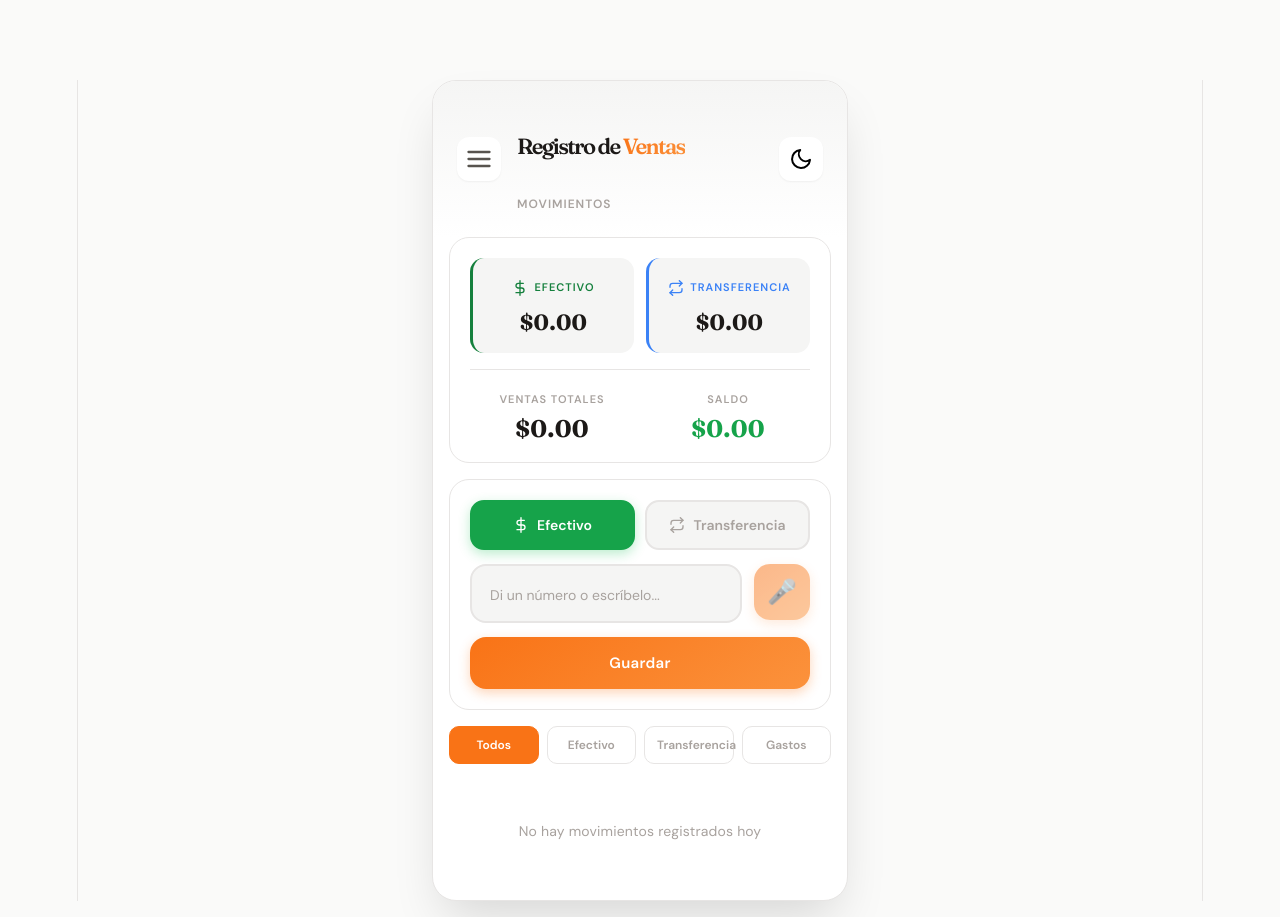
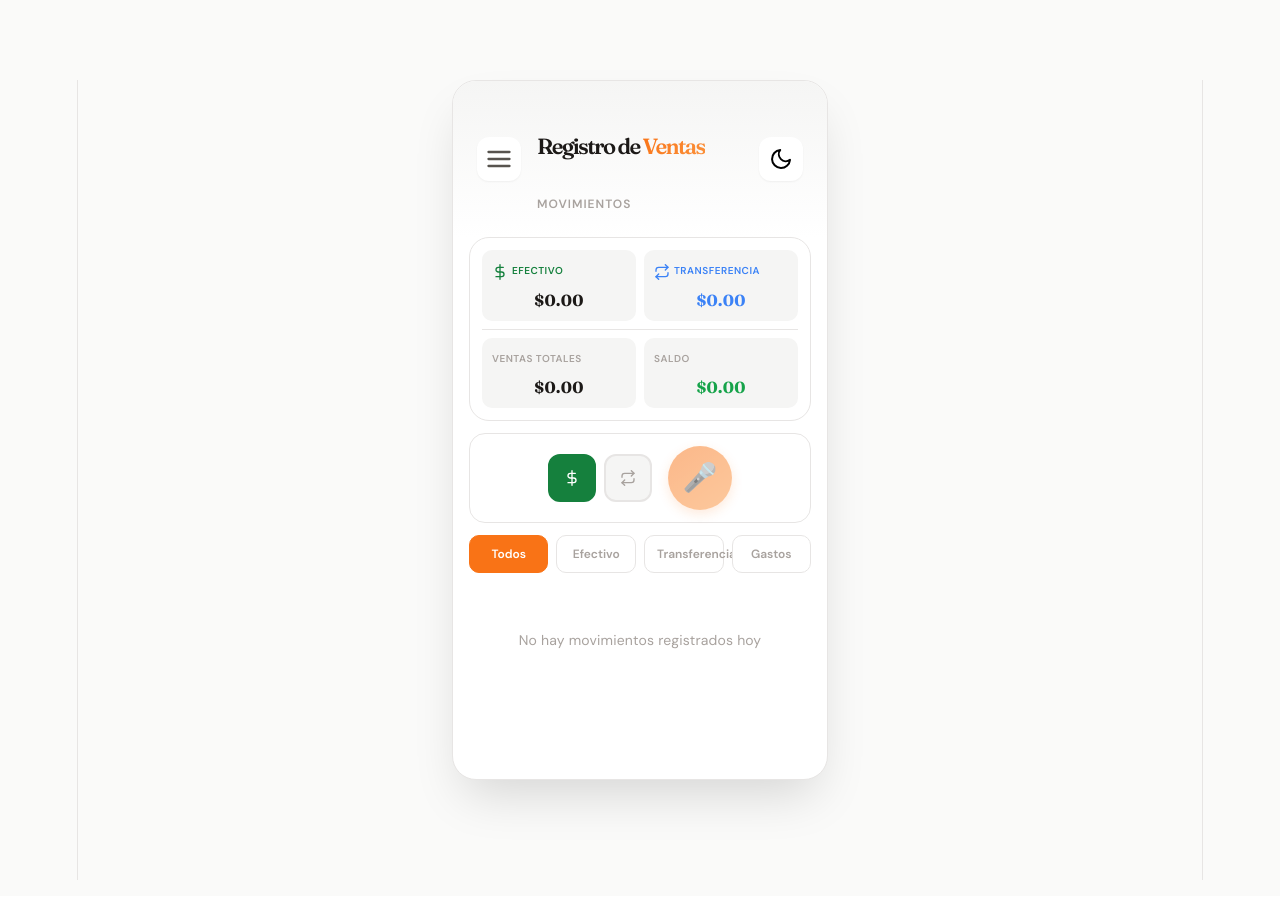
Before and after one commit to pdgramajo/voice-sales-tracker, a React (Vite) app: page / in a window 1280 px wide. After the commit the page ends 896 px from the top, so only its background shows below. Built offline with nearby package versions, Linux system fonts and the light colour scheme.

Commit message:
feat: separate agregar venta screen, simplify home with compact summary and mic-only input, reduce mic timeout to 4s

```diff
--- a/src/App.css
+++ b/src/App.css
@@ -364,6 +364,174 @@ body {
 
 .summary-total-item strong.negative {
   color: var(--danger);
+}
+
+/* Compact Quick Summary */
+.quick-summary.compact {
+  padding: 12px;
+  margin-bottom: 12px;
+}
+
+.quick-summary.compact .summary-row-compact {
+  display: grid;
+  grid-template-columns: 1fr 1fr;
+  gap: 8px;
+  margin-bottom: 8px;
+}
+
+.quick-summary.compact .summary-row-compact:last-child {
+  margin-bottom: 0;
+  padding-top: 8px;
+  border-top: 1px solid var(--border);
+}
+
+.quick-summary.compact .summary-col {
+  display: flex;
+  flex-direction: column;
+  gap: 2px;
+  padding: 8px 10px;
+  background: var(--bg-elevated);
+  border-radius: 10px;
+}
+
+.quick-summary.compact .summary-col .label,
+.quick-summary.compact .summary-col .label-efectivo,
+.quick-summary.compact .summary-col .label-transferencia {
+  font-size: 10px;
+  font-weight: 600;
+  text-transform: uppercase;
+  letter-spacing: 0.5px;
+  color: var(--text-muted);
+  display: flex;
+  align-items: center;
+  gap: 4px;
+}
+
+.quick-summary.compact .summary-col .label-efectivo {
+  color: var(--success-efectivo);
+}
+
+.quick-summary.compact .summary-col .label-transferencia {
+  color: var(--success-transferencia);
+}
+
+.quick-summary.compact .summary-col .value {
+  font-family: 'Fraunces', serif;
+  font-size: 16px;
+  font-weight: 700;
+  color: var(--text-primary);
+}
+
+.quick-summary.compact .summary-col .value.blue {
+  color: var(--success-transferencia);
+}
+
+.quick-summary.compact .summary-col .value.positive {
+  color: var(--success);
+}
+
+.quick-summary.compact .summary-col .value.negative {
+  color: var(--danger);
+}
+
+/* Quick Mic Section */
+.quick-mic-section {
+  margin: 0 16px 12px;
+  padding: 12px;
+  background: var(--bg-card);
+  border-radius: 16px;
+  border: 1px solid var(--border);
+  display: flex;
+  align-items: center;
+  justify-content: center;
+  gap: 16px;
+}
+
+.metodo-pago-mini {
+  display: flex;
+  gap: 8px;
+}
+
+.metodo-btn-mini {
+  width: 48px;
+  height: 48px;
+  display: flex;
+  align-items: center;
+  justify-content: center;
+  border: 2px solid var(--border);
+  border-radius: 12px;
+  background: var(--bg-elevated);
+  color: var(--text-muted);
+  font-size: 18px;
+  cursor: pointer;
+  transition: all 0.3s ease;
+}
+
+.metodo-btn-mini:hover {
+  border-color: var(--text-muted);
+}
+
+.metodo-btn-mini.active.efectivo {
+  border-color: var(--success-efectivo);
+  background: var(--success-efectivo);
+  color: white;
+}
+
+.metodo-btn-mini.active.transferencia {
+  border-color: var(--success-transferencia);
+  background: var(--success-transferencia);
+  color: white;
+}
+
+.mic-btn-large {
+  width: 64px;
+  height: 64px;
+  border-radius: 50%;
+  border: none;
+  background: linear-gradient(145deg, var(--accent-primary), var(--accent-secondary));
+  color: white;
+  font-size: 28px;
+  cursor: pointer;
+  transition: all 0.3s cubic-bezier(0.4, 0, 0.2, 1);
+  box-shadow: 0 4px 12px rgba(249, 115, 22, 0.3);
+}
+
+.mic-btn-large:hover {
+  transform: scale(1.05);
+  box-shadow: 0 6px 20px rgba(249, 115, 22, 0.4);
+}
+
+.mic-btn-large:active {
+  transform: scale(0.95);
+}
+
+.mic-btn-large:disabled {
+  opacity: 0.5;
+  cursor: not-allowed;
+}
+
+.mic-btn-large.listening {
+  background: linear-gradient(145deg, var(--danger), #dc2626);
+  box-shadow: 0 4px 12px rgba(239, 68, 68, 0.3);
+  animation: pulse 1s ease infinite;
+}
+
+/* Venta Form Section */
+.venta-form-section {
+  margin: 24px 16px;
+  padding: 24px;
+  background: var(--bg-card);
+  border-radius: 20px;
+  border: 1px solid var(--border);
+}
+
+.venta-form-section h2 {
+  font-family: 'Fraunces', serif;
+  font-size: 22px;
+  font-weight: 600;
+  color: var(--text-primary);
+  margin-bottom: 20px;
+  text-align: center;
 }
 
 /* Voice Section */
--- a/src/App.jsx
+++ b/src/App.jsx
@@ -96,6 +96,14 @@ const ReceiptIcon = () => (
     <path d="M4 2v20l3-2 3 2 3-2 3 2 3-2 3 2V2l-3 2-3-2-3 2-3-2-3 2-3-2z"/>
     <line x1="8" y1="10" x2="16" y2="10"/>
     <line x1="8" y1="14" x2="16" y2="14"/>
+  </svg>
+);
+
+const PlusCircleIcon = () => (
+  <svg width="20" height="20" viewBox="0 0 24 24" fill="none" stroke="currentColor" strokeWidth="2" strokeLinecap="round" strokeLinejoin="round">
+    <circle cx="12" cy="12" r="10"/>
+    <line x1="12" y1="8" x2="12" y2="16"/>
+    <line x1="8" y1="12" x2="16" y2="12"/>
   </svg>
 );
 
@@ -212,6 +220,11 @@ function App() {
     } else {
       rec.start();
       setIsListening(true);
+      setTimeout(() => {
+        if (rec && isListening) {
+          rec.stop();
+        }
+      }, 4000);
     }
   }, [isListening]);
 
@@ -261,65 +274,52 @@ function App() {
       case 'movimientos':
         return (
           <>
-            <section className="quick-summary">
-              <div className="summary-grid">
-                <div className="summary-item efectivo">
-                  <span className="summary-label"><MoneyIcon /> Efectivo</span>
-                  <span className="summary-value">{formatCurrency(ventasEfectivo)}</span>
+            <section className="quick-summary compact">
+              <div className="summary-row-compact">
+                <div className="summary-col">
+                  <span className="label-efectivo"><MoneyIcon /> Efectivo</span>
+                  <span className="value">{formatCurrency(ventasEfectivo)}</span>
                 </div>
-                <div className="summary-item transferencia">
-                  <span className="summary-label"><TransferIcon /> Transferencia</span>
-                  <span className="summary-value">{formatCurrency(transferenciaTotal)}</span>
+                <div className="summary-col">
+                  <span className="label-transferencia"><TransferIcon /> Transferencia</span>
+                  <span className="value blue">{formatCurrency(transferenciaTotal)}</span>
                 </div>
               </div>
-              <div className="summary-totals">
-                <div className="summary-total-item">
-                  <span>Ventas Totales</span>
-                  <strong>{formatCurrency(totalVentas)}</strong>
+              <div className="summary-row-compact">
+                <div className="summary-col">
+                  <span className="label">Ventas Totales</span>
+                  <span className="value">{formatCurrency(totalVentas)}</span>
                 </div>
-                <div className="summary-total-item">
-                  <span>Saldo</span>
-                  <strong className={enCaja >= 0 ? 'positive' : 'negative'}>{formatCurrency(enCaja)}</strong>
+                <div className="summary-col">
+                  <span className="label">Saldo</span>
+                  <span className={`value ${enCaja >= 0 ? 'positive' : 'negative'}`}>{formatCurrency(enCaja)}</span>
                 </div>
               </div>
             </section>
 
-            <section className="voice-section">
-              <div className="metodo-pago">
+            <section className="quick-mic-section">
+              <div className="metodo-pago-mini">
                 <button
                   type="button"
-                  className={`metodo-btn ${metodoPago === 'efectivo' ? 'active' : ''}`}
+                  className={`metodo-btn-mini ${metodoPago === 'efectivo' ? 'active efectivo' : ''}`}
                   onClick={() => setMetodoPago('efectivo')}
                 >
-                  <MoneyIcon /> Efectivo
+                  <MoneyIcon />
                 </button>
                 <button
                   type="button"
-                  className={`metodo-btn ${metodoPago === 'transferencia' ? 'active' : ''}`}
+                  className={`metodo-btn-mini ${metodoPago === 'transferencia' ? 'active transferencia' : ''}`}
                   onClick={() => setMetodoPago('transferencia')}
                 >
-                  <TransferIcon /> Transferencia
+                  <TransferIcon />
                 </button>
               </div>
-
-              <div className="voice-controls">
-                <input
-                  type="text"
-                  value={inputValue}
-                  onChange={(e) => setInputValue(e.target.value)}
-                  placeholder="Di un número o escríbelo..."
-                  className="voice-input"
-                />
-                <button
-                  className={`mic-btn ${isListening ? 'listening' : ''}`}
-                  onClick={toggleListening}
-                  disabled={!recognitionRef.current}
-                >
-                  {isListening ? '⏹' : '🎤'}
-                </button>
-              </div>
-              <button className="save-btn" onClick={handleInputSubmit}>
-                Guardar
+              <button
+                className={`mic-btn-large ${isListening ? 'listening' : ''}`}
+                onClick={toggleListening}
+                disabled={!recognitionRef.current}
+              >
+                {isListening ? '⏹' : '🎤'}
               </button>
             </section>
 
@@ -362,6 +362,49 @@ function App() {
               )}
             </section>
           </>
+        );
+
+      case 'agregar-venta':
+        return (
+          <section className="venta-form-section">
+            <h2>Agregar Venta</h2>
+            <div className="metodo-pago">
+              <button
+                type="button"
+                className={`metodo-btn ${metodoPago === 'efectivo' ? 'active' : ''}`}
+                onClick={() => setMetodoPago('efectivo')}
+              >
+                <MoneyIcon /> Efectivo
+              </button>
+              <button
+                type="button"
+                className={`metodo-btn ${metodoPago === 'transferencia' ? 'active' : ''}`}
+                onClick={() => setMetodoPago('transferencia')}
+              >
+                <TransferIcon /> Transferencia
+              </button>
+            </div>
+
+            <div className="voice-controls">
+              <input
+                type="text"
+                value={inputValue}
+                onChange={(e) => setInputValue(e.target.value)}
+                placeholder="Di un número o escríbelo..."
+                className="voice-input"
+              />
+              <button
+                className={`mic-btn ${isListening ? 'listening' : ''}`}
+                onClick={toggleListening}
+                disabled={!recognitionRef.current}
+              >
+                {isListening ? '⏹' : '🎤'}
+              </button>
+            </div>
+            <button className="save-btn" onClick={handleInputSubmit}>
+              Guardar
+            </button>
+          </section>
         );
 
       case 'agregar-gasto':
@@ -501,6 +544,7 @@ function App() {
   const getScreenTitle = () => {
     switch (currentScreen) {
       case 'movimientos': return 'Movimientos';
+      case 'agregar-venta': return 'Agregar Venta';
       case 'agregar-gasto': return 'Agregar Gasto';
       case 'resumen': return 'Resumen';
       case 'historial': return 'Historial';
@@ -524,6 +568,11 @@ function App() {
           <li className={currentScreen === 'movimientos' ? 'active' : ''}>
             <button onClick={() => navigateTo('movimientos')}>
               <HomeIcon /> Movimientos
+            </button>
+          </li>
+          <li className={currentScreen === 'agregar-venta' ? 'active' : ''}>
+            <button onClick={() => navigateTo('agregar-venta')}>
+              <PlusCircleIcon /> Agregar Venta
             </button>
           </li>
           <li className={currentScreen === 'agregar-gasto' ? 'active' : ''}>
```
